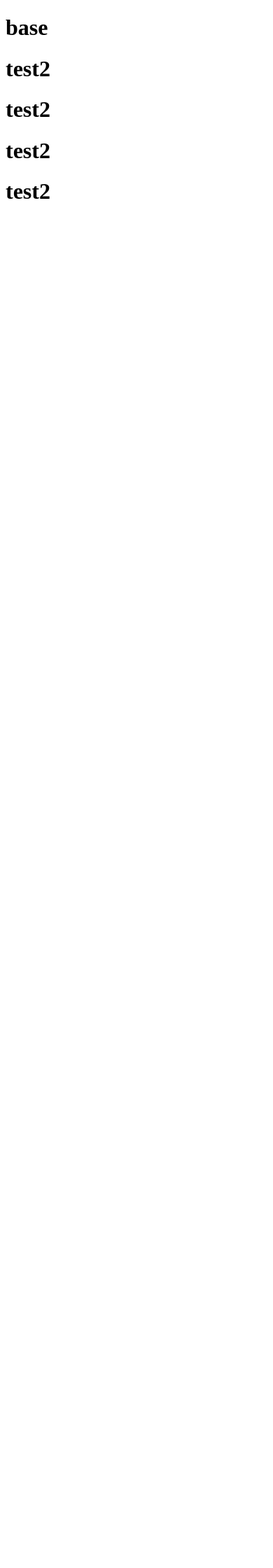
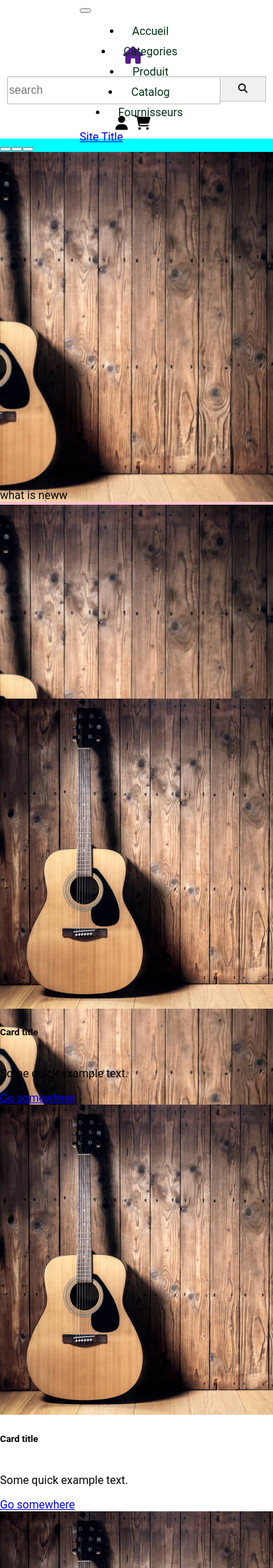
Before and after one commit to NasiraNaiby/sf_green_village_v2, a Symfony app: template templates/react/index.html.twig in a window 390 px wide; the page is wider, and only the part inside the window is pictured. Shown: the top 2240 px of that part at 70% size. Before the commit the page ends 284 px from the top of that part, so only its background shows below. Run offline with Twig, Linux system fonts and the light colour scheme; the template is opened without the code that fills it, so the values that code supplies are empty; style sheets or scripts are compiled from the project's sources; some libraries are stand-ins or nearby versions.

Commit message:
components added!

```diff
--- a/assets/react/controllers/Bonjour.jsx
+++ /dev/null
@@ -1,6 +0,0 @@
-import React from "react";
-
-export default function Bonjour(props){
-    console.log('Received props:', props);
-    return <div>Bonjour from {props.fullName}</div>;
-}
--- a/assets/react/hello/Hello.jsx
+++ /dev/null
@@ -1,16 +0,0 @@
-import { useState } from 'react'
-
-function Hello() {
-
-    console.log("test")
-  return (
-    <div>
-        <h1>test2</h1>
-        <h1>test2</h1>
-        <h1>test2</h1>
-        <h1>test2</h1>
-    </div>
-  )
-}
-
-export default Hello
--- a/assets/react/hello/main.jsx
+++ /dev/null
@@ -1,12 +0,0 @@
-import { StrictMode } from 'react'
-import { createRoot } from 'react-dom/client'
-import Hello from './Hello.jsx'
-
-
-createRoot(document.getElementById('root_hello')).render(
-    <div>
-
-    <Hello />
-
-    </div>
-)
--- /dev/null
+++ b/assets/react/mainApp/components/Footer.jsx
@@ -0,0 +1,25 @@
+function Footer(){
+    return(
+        <footer classNameName="myfooter bg-light mt-3">
+        <div className="container">
+            <div className="footer_links">
+                <div className="footer_navigate_links" >
+                    <p><a href="" className="navigate_links">Qui sommes nous... </a></p>
+                    <p><a href="" className="navigate_links">Notre Magasins ... </a></p>
+                    <p><a href="" className="navigate_links">Information legal...</a></p>
+                    <p><a href="" className="navigate_links"></a></p>
+                </div>
+                <div className="footer_social_links">
+                    <p><a href="#" className="social_media" ><i className="fa-brands fa-facebook"></i></a></p>
+                    <p><a href="#" className="social_media" ><i className="fa-brands fa-instagram"></i></a></p>
+                    <p><a href="#" className="social_media"><i className="fa-brands fa-x-twitter"></i></a></p>
+                    <p><a href="#" className="social_media" ><i className="fa-solid fa-envelope"></i></a></p>
+                </div>
+            </div>
+            <p className="copyright">	&#169; 2025 VotreSite. Tous droits réservés. </p>
+        </div>
+    </footer>
+    )
+}
+
+export default Footer
--- /dev/null
+++ b/assets/react/mainApp/components/Header.jsx
@@ -0,0 +1,19 @@
+function Header(){
+    return (
+        <header className="container myheader  d-flex align-items-center ">
+            <div className="hearder_first_section ">
+                <a href="" className="home_icon"><i className="fa-solid fa-house"></i></a>
+
+            </div>
+            <div className="hearder_second_section ">
+                <input type="test" placeholder="search" className="search_bar"/>
+                <button className="btn_search"><i className="fa-solid fa-magnifying-glass"></i></button>
+            </div>
+            <div className="hearder_third_section ">
+                <a href="" className="login_icon"><i className="fas fa-user"></i></a>
+                <a href="" className="cart_icon"><i className="fa-solid fa-cart-shopping"></i></a>
+            </div>
+    </header>
+    )
+}
+export default Header
--- /dev/null
+++ b/assets/react/mainApp/components/HeaderSlideShow.jsx
@@ -0,0 +1,37 @@
+
+
+function HeaderSlideShow() {
+  return (
+    <section className="myslideshow">
+      <div id="demo" className="carousel slide cutstom_slideshow" data-bs-ride="carousel">
+
+        <div className="carousel-indicators">
+          <button type="button" data-bs-target="#demo" data-bs-slide-to="0" className="active"></button>
+          <button type="button" data-bs-target="#demo" data-bs-slide-to="1"></button>
+          <button type="button" data-bs-target="#demo" data-bs-slide-to="2"></button>
+        </div>
+
+        <div className="carousel-inner">
+          <div className="carousel-item active">
+            <img src="/images/ins.jpg" alt="Los Angeles" className="d-block w-100 slideshow_image" />
+          </div>
+          <div className="carousel-item">
+            <img src="/images/ins.jpg" alt="Chicago" className="d-block w-100 slideshow_image" />
+          </div>
+          <div className="carousel-item">
+            <img src="/images/ins.jpg" alt="New York" className="d-block w-100 slideshow_image" />
+          </div>
+        </div>
+
+        <button className="carousel-control-prev" type="button" data-bs-target="#demo" data-bs-slide="prev">
+          <span className="carousel-control-prev-icon"></span>
+        </button>
+        <button className="carousel-control-next" type="button" data-bs-target="#demo" data-bs-slide="next">
+          <span className="carousel-control-next-icon"></span>
+        </button>
+      </div>
+    </section>
+  )
+}
+
+export default HeaderSlideShow
--- /dev/null
+++ b/assets/react/mainApp/components/MyNav.jsx
@@ -0,0 +1,29 @@
+
+function MyNav() {
+
+    console.log("test")
+    return (
+      <nav className="navbar navbar-expand-lg mynavbar bg-light">
+          <div className="container-fluid">
+              <button className="navbar-toggler" type="button" data-bs-toggle="collapse" data-bs-target="#navbarNav"
+                  aria-controls="navbarNav" aria-expanded="false" aria-label="Toggle navigation">
+                  <span className="navbar-toggler-icon"></span>
+              </button>
+              <div className="collapse navbar-collapse" id="navbarNav">
+                  <ul className="navbar-nav nav_items">
+                      <li className="nav-item"><a className="nav-link active" href="#">Accueil</a></li>
+                      <li className="nav-item"><a className="nav-link" href="#">Categories</a></li>
+                      <li className="nav-item"><a className="nav-link" href="#">Produit</a></li>
+                      <li className="nav-item"><a className="nav-link" href="#">Catalog</a></li>
+                      <li className="nav-item"><a className="nav-link" href="#">Fournisseurs</a></li>
+                  </ul>
+              </div>
+              <div className="navbar_logo_section">
+                  <a href="#" className="navbar-brand">Site Title</a>
+              </div>
+          </div>
+      </nav>
+    )
+}
+
+export default MyNav
--- /dev/null
+++ b/assets/react/mainApp/components/Sections.jsx
@@ -0,0 +1,152 @@
+
+export function  ProduitNeuf(){
+    return(
+        <section className="neuf_section mt-5">
+            what is neww
+         </section>
+    )
+}
+
+
+
+export function  CategoireSection(){
+   return(
+
+        <section className="cat_section mt-5">
+        <div className="container">
+            <div className="row">
+                <div className="col-md-3 col-sm-6 mb-4">
+                    <div className="card">
+                        <img src="/images/ins.jpg" className="card-img-top" alt="#" />
+                        <div className="card-body">
+                            <h5 className="card-title">Card title</h5>
+                            <p className="card-text">Some quick example text.</p>
+                            <a href="#" className="btn btn-primary">Go somewhere</a>
+                        </div>
+                    </div>
+                </div>
+
+                <div className="col-md-3 col-sm-6 mb-4">
+                    <div className="card">
+                        <img src="/images/ins.jpg" className="card-img-top" alt="#" />
+                        <div className="card-body">
+                            <h5 className="card-title">Card title</h5>
+                            <p className="card-text">Some quick example text.</p>
+                            <a href="#" className="btn btn-primary">Go somewhere</a>
+                        </div>
+                    </div>
+                </div>
+
+                <div className="col-md-3 col-sm-6 mb-4">
+                    <div className="card">
+                        <img src="/images/ins.jpg" className="card-img-top" alt="#" />
+                        <div className="card-body">
+                            <h5 className="card-title">Card title</h5>
+                            <p className="card-text">Some quick example text.</p>
+                            <a href="#" className="btn btn-primary">Go somewhere</a>
+                        </div>
+                    </div>
+                </div>
+                <div className="col-md-3 col-sm-6 mb-4">
+                    <div className="card">
+                        <img src="/images/ins.jpg" className="card-img-top" alt="#" />
+                        <div className="card-body">
+                            <h5 className="card-title">Card title</h5>
+                            <p className="card-text">Some quick example text.</p>
+                            <a href="#" className="btn btn-primary">Go somewhere</a>
+                        </div>
+                    </div>
+                </div>
+            </div>
+        </div>
+    </section>
+   )
+}
+
+
+export function  ProduitVedettes(){
+    return(
+        <section className="produit_section mt-5">
+        <div className="container">
+            <h2 className="text-center mb-4">Produit Vedettes</h2>
+            <div className="row">
+                <div className="col-md-3 col-sm-6 col-md-4 mb-3">
+                    <div className="card">
+                        <img src="/images/ins.jpg" alt="img" className="card-img-top" />
+                        <div className="card-body">
+                            <h5 className="card-title">produit</h5>
+                            <p className="card-text">the discripttion of the product</p>
+                            <p className="card-text">29.50</p>
+                            <a href="#" className="btn btn-primary">Acheter</a>
+                        </div>
+                    </div>
+                </div>
+
+                <div className="col-md-3 col-sm-6 col-md-4 mb-3">
+                    <div className="card">
+                        <img src="/images/ins.jpg" alt="" className="card-img-top" />
+                        <div className="card-body">
+                            <h5 className="card-title">produit</h5>
+                            <p className="card-text">the discripttion of the product</p>
+                            <p className="card-text">29.50</p>
+                            <a href="#" className="btn btn-primary">Acheter</a>
+                        </div>
+                    </div>
+                </div>
+
+                <div className="col-md-3 col-sm-6 col-md-4 mb-3">
+                    <div className="card">
+                        <img src="/images/ins.jpg" alt="" className="card-img-top" />
+                        <div className="card-body">
+                            <h5 className="card-title">produit</h5>
+                            <p className="card-text">the discripttion of the product</p>
+                            <p className="card-text">29.50</p>
+                            <a href="#" className="btn btn-primary">Acheter</a>
+                        </div>
+                    </div>
+                </div>
+                <div className="col-md-3 col-sm-6 col-md-4 mb-3">
+                    <div className="card">
+                        <img src="/images/ins.jpg" alt="" className="card-img-top" />
+                        <div className="card-body">
+                            <h5 className="card-title">produit</h5>
+                            <p className="card-text">the discripttion of the product</p>
+                            <p className="card-text">29.50</p>
+                            <a href="#" className="btn btn-primary">Acheter</a>
+                        </div>
+                    </div>
+                </div>
+            </div>
+        </div>
+    </section>
+    )
+}
+
+
+export function  MarquesVedettes(){
+    return(
+        <section className="marque_vedettes mt-5">
+        <div className="container">
+            <h2 className="text-center mb-4">Marques Vedettes</h2>
+            <div className=" marque_vedettes_card">
+                <div className="brand-image">
+                    <img src="/images/ins.jpg" className="img-fluid" alt="Brand 1" />
+                </div>
+                <div className="brand_desc">
+                    <p>
+                        ksdjhfkjdshfkjdhfksdjhfkj
+                        ksdjhfkjdshfkjdhf
+                        ksdjhfkjdshfkjdhf
+                        ksdjhfkjdshfkjdhf
+                        ksdjhfkjdshfkjdhfdshfkjdhfksdjhfkjdshf
+                        kjdhfksdjhfkjdshfkjdhf
+                    </p>
+                </div>
+                <div className="brand_btn">
+                    <button className="btn_voir_plus">Voir</button>
+                </div>
+            </div>
+        </div>
+    </section>
+    )
+}
--- /dev/null
+++ b/assets/react/mainApp/main.jsx
@@ -0,0 +1,28 @@
+import { StrictMode } from 'react'
+import { createRoot } from 'react-dom/client'
+import  '../../styles/styles.css'
+import '@fortawesome/fontawesome-free/css/all.css';
+import MyNav from './components/MyNav.jsx'
+import Header from './components/Header.jsx'
+import HeaderSlideShow from './components/HeaderSlideShow.jsx';
+import {ProduitNeuf, CategoireSection, ProduitVedettes, MarquesVedettes} from './components/Sections.jsx'
+import Footer from './components/Footer.jsx';
+
+
+
+
+createRoot(document.getElementById('root')).render(
+
+
+    <>
+        <MyNav />
+        <Header />
+        <HeaderSlideShow />
+        <ProduitNeuf />
+        <CategoireSection />
+        <ProduitVedettes />
+        <MarquesVedettes />
+        <Footer />
+    </>
+
+)
--- /dev/null
+++ b/assets/styles/styles.css
@@ -0,0 +1,344 @@
+
+
+body {
+    font-family: Roboto, Arial;
+    margin: 0;
+    padding: 0;
+    padding-top: 55px;
+    overflow-x: hidden;
+  }
+.mynavbar {
+    display: flex;
+    align-items: center;
+    position: fixed;
+    top: 0;
+    left: 0;
+    right: 0;
+    z-index: 1000;
+}
+
+.navbar_logo_section {
+    flex-grow: 2;
+    display: flex;
+    /* background-color: red; */
+}
+
+.nav_items {
+    display: flex;
+    gap: 2rem;
+    align-items: center;
+    /* background-color: blue; */
+}
+
+.nav-link {
+    text-decoration: none;
+    font-size: 16px;
+    padding: 8px 15px;
+    color: #023116;
+    transition: 0.3s ease-in-out;
+}
+
+.nav-link:hover {
+    color: #0a5f43;
+}
+
+@media (max-width: 768px) {
+    .mynavbar {
+        flex-direction: column;
+        align-items: center;
+    }
+
+    .nav_items {
+        flex-direction: column;
+        gap: 10px;
+        align-items: center;
+    }
+}
+
+/* header */
+
+.myheader{
+    min-height: 150;
+
+    display: flex;
+    flex-wrap: wrap;
+    align-items: center;
+    flex-direction: row;
+    justify-content: space-around;
+    padding: 10px;
+    gap: 1rem;
+}
+.hearder_first_section{
+    display: flex;
+    flex: 1;
+    /* background-color: purple; */
+    flex-shrink: 1;
+    align-items: center;
+}
+.hearder_second_section{
+    display: flex;
+    flex: 1;
+    align-items: flex-start;
+    justify-content: center;
+    /* background-color: #0a5f43; */
+    flex-shrink: 1;
+}
+
+.hearder_third_section{
+    display: flex;
+    flex: 1;
+    justify-content: flex-end;
+    flex-shrink: 1;
+    /* background-color: red; */
+}
+.home_icon{
+    padding-right: 10px;
+    font-size: 25px;
+}
+
+.login_icon,.cart_icon{
+    color: black;
+    font-size: 20px;
+    padding-right: 10px;
+
+}
+
+.search_bar{
+    flex: 1;
+    height: 36px;
+    font-size: 16px;
+    border: 1px solid rgb(192,192,192);
+    border-radius: 2px;
+    box-shadow: inset 1px 2px 3px rgba(0,0,0,0.05);
+
+}
+.btn_search{
+    position: relative;
+    display: flex;
+    align-items: center;
+    justify-content: center;
+    height: 36px;
+    width: 66px;
+    background-color: rgb(240, 240, 240);
+    border: 1px solid rgb(192,192,192);
+    margin-left: -1px;
+}
+
+@media (max-width: 768px) {
+    .myheader {
+        flex-direction: column;
+        align-items: center;
+        text-align: center;
+        gap: 15px;
+    }
+
+    .hearder_first_section, .hearder_second_section, .hearder_third_section {
+        flex-grow: unset;
+        width: 100%;
+        justify-content: center;
+    }
+
+    .searchbar {
+        width: 90%;
+    }
+}
+
+
+/* slidehosw  */
+
+.cutstom_slideshow{
+    height: 500px;
+    background-color: cyan;
+}
+.myslideshow{
+    height: 500px;
+}
+.slideshow_image {
+    width: 100%;
+    height: 500px;
+    object-fit: cover;
+}
+
+/* neuf_section */
+.neuf_section{
+
+}
+
+
+
+
+/* section categorie cards */
+
+@media (max-width: 576px) {
+    .card {
+        width: 100%;
+    }
+}
+
+
+/* produit section */
+
+
+
+/* section neuf */
+.neuf_section{
+    height: 300px;
+    background-color: pink;
+}
+
+
+
+/* sectio marque vedette  */
+.marque_vedettes_card{
+    border: 1px solid black;
+    background-color: white;
+    justify-content: center;
+    padding: 20px;
+    border-radius: 5px;
+    justify-content: space-around;
+    flex-direction: row;
+    display: flex;
+    flex-wrap: wrap;
+}
+
+
+.brand-image {
+    display: flex;
+    flex: 2;
+    align-items: center;
+    justify-content: center;
+    flex-shrink: 2;
+    flex-direction: row;
+}
+
+.brand-image img {
+    width: 100%;
+    height: 100%;
+    object-fit: cover;
+}
+
+.brand_desc{
+
+    padding: 10px;
+    display: flex;
+    flex: 2;
+    justify-content: center;
+    flex-shrink: 1;
+}
+.brand_desc, p {
+    font-size: 16px;
+    word-wrap: break-word;
+    overflow-wrap: break-word;
+    display: flex;
+    padding-top: 20px;
+}
+
+.brand_btn{
+    display: flex;
+    flex: 1;
+    justify-content: center;
+    align-items: center;
+    flex-shrink: 1;
+
+
+}
+.btn_voir_plus {
+    padding: 15px 35px;
+    border: 1px solid green;
+    border-radius: 5px;
+    background-color: white;
+    color: green;
+    width: 100%;
+    transition: background-color 0.3s ease-in-out;
+}
+
+.btn_voir_plus:hover {
+    background-color: #0a5f43;
+    color: white;
+}
+
+@media (max-width: 768px) {
+    .marque_vedettes_card {
+        flex-direction: column;
+        align-items: center;
+    }
+
+    .brand-image, .brand_desc, .brand_btn {
+        flex: none;
+        width: 100%;
+        text-align: center;
+    }
+
+    .brand-image img {
+        width: 100%;
+        height: auto; /* this one is to keep th aspect ratio*/
+    }
+
+    .brand_desc {
+        padding-top: 15px;
+    }
+}
+
+
+
+/* footer */
+
+.footer_links {
+    display: flex;
+    align-items: center;
+    flex-direction: row;
+
+}
+
+.footer_navigate_links {
+    flex: 1;
+    margin: auto;
+    color:black;
+}
+
+.footer_social_links {
+    align-items: center;
+    flex: 1;
+    color: black;
+}
+
+.social_media{
+    width: 100%;
+    text-align: right;
+    padding-right: 20px;
+    color: #023116;
+    font-size: 40px;
+    margin: 0;
+}
+.navigate_links{
+    color: #023116;
+}
+.navigate_links:hover, .social_media:hover{
+    color: #0a5f43;
+    text-decoration: none;
+}
+@media (max-width: 768px) {
+    .myfooter {
+        flex-direction: column;
+        align-items: center;
+    }
+
+    .footer_links {
+        flex-direction: column;
+        gap: 10px;
+        align-items: center;
+    }
+}
+
+.copyright {
+    text-align: center;
+    display: block;
+    width: 100%;
+    padding: 10px;
+    color: #023116;
+    font-weight: 500;
+
+}
+.copyright:hover{
+    color: #0a5f43;
+}
--- a/package.json
+++ b/package.json
@@ -22,6 +22,7 @@
         "build": "encore production --progress"
     },
     "dependencies": {
+        "@fortawesome/fontawesome-free": "^6.7.2",
         "@hotwired/stimulus": "^3.2.2",
         "@symfony/ux-react": "^2.27.0",
         "bootstrap": "^5.3.7",
--- a/templates/base.html.twig
+++ b/templates/base.html.twig
@@ -13,9 +13,6 @@
         {% endblock %}
     </head>
     <body>
-        <h1>
-            base
-        </h1>
         {% block body %}{% endblock %}
     </body>
 </html>
--- a/templates/react/index.html.twig
+++ b/templates/react/index.html.twig
@@ -3,18 +3,18 @@
 {% block title %}Hello ReactController!{% endblock %}
 
 {% block stylesheets %}
-{{ encore_entry_link_tags('hello') }}
+{{ encore_entry_link_tags('mainApp') }}
 {% endblock %}
 
 {% block javascripts %}
-{{ encore_entry_script_tags('hello') }}
+{{ encore_entry_script_tags('mainApp') }}
 {% endblock %}
 
 
 {% block body %}
 
 
-<div id="root_hello">
+<div id="root">
 
 </div>
 
--- a/webpack.config.js
+++ b/webpack.config.js
@@ -22,7 +22,7 @@ Encore
      */
     .addEntry('app', './assets/app.js')
 
-    .addEntry('hello', './assets/react/hello/main.jsx')
+    .addEntry('mainApp', './assets/react/mainApp/main.jsx')
 
     // When enabled, Webpack "splits" your files into smaller pieces for greater optimization.
     .splitEntryChunks()
```
Also changed, not shown: package-lock.json, public/images/ins.jpg (added).
